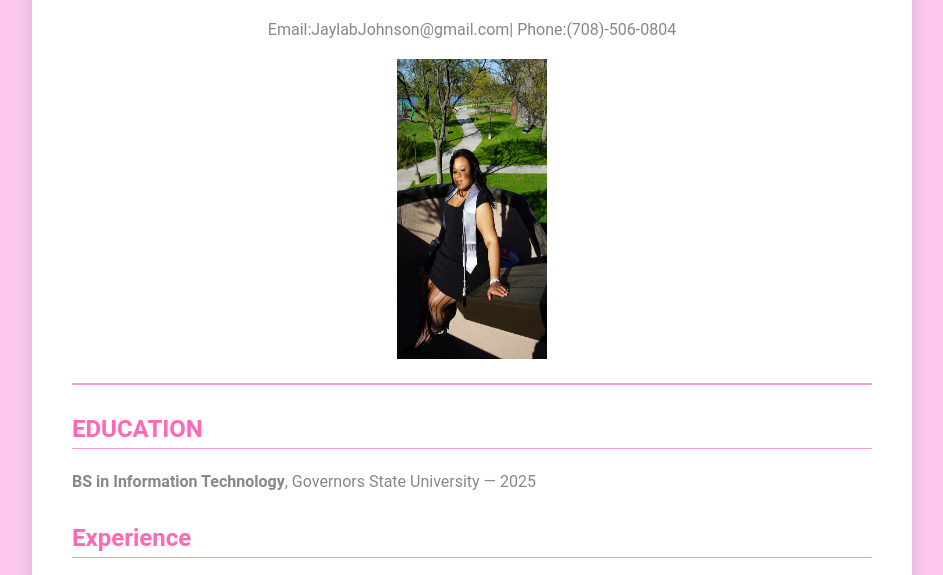
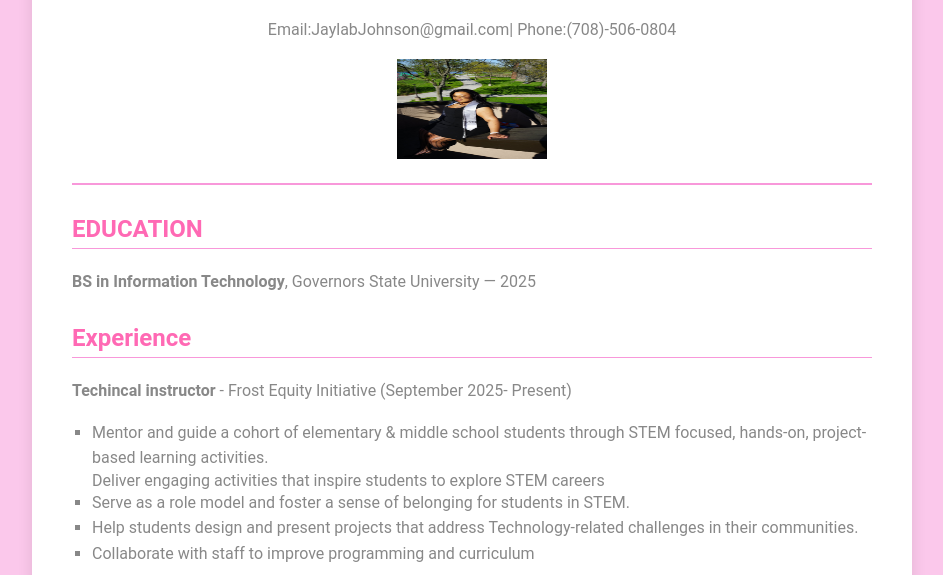
Before and after one commit to ProjectsbyJayla/Jaylas-projects, a plain HTML site: page index.html in a window 1280 px wide. Shown: the part 209-784 px from the top of the page, without its empty margins (168-1111 px from the left). Drawn offline with Linux system fonts and the light colour scheme.

Commit message:
Update index.html

```diff
--- a/index.html
+++ b/index.html
@@ -13,7 +13,7 @@
       <h1>Jayla Johnson</h1>
       <p class="title"> IT Graduate with a passion for cybersecurity while developing skills in all things Technology.</p>
       <p>Email:JaylabJohnson@gmail.com| Phone:(708)-506-0804</p>
-		<img src="image.jpeg" alt="Graduate Picture" width="150" height="300">
+		<img src="image.jpeg" alt="Graduate Picture" width="150" height="100">
 
     </header>
 
```
